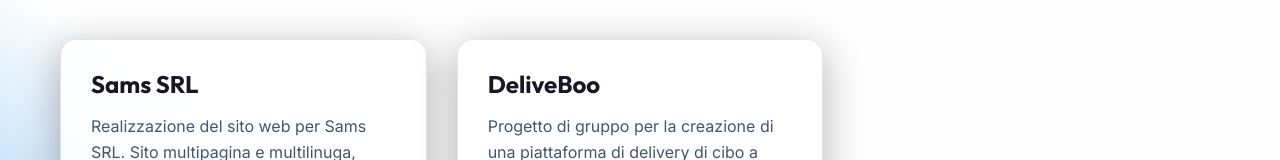
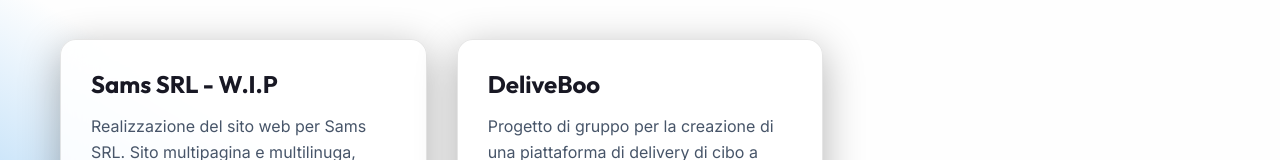
Before and after one commit to micheledimassimo/portfolio-test, a Vue app: page /projects in a window 1280 px wide. Shown: the part 270-430 px from the top of the page. Built offline with nearby package versions, Linux system fonts and the light colour scheme.

Commit message:
feat: update Sams SRL project title to indicate work in progress

```diff
--- a/src/pages/ProjectsPage.vue
+++ b/src/pages/ProjectsPage.vue
@@ -6,7 +6,7 @@
       projects: [
         {
           id: 1,
-          title: 'Sams SRL',
+          title: 'Sams SRL - W.I.P',
           description: 'Realizzazione del sito web per Sams SRL. Sito multipagina e multilinuga, gestito dinamicamente con Vue Router',
           techStack: ['Vue.js', 'Vue Router', 'Scss'],
           link: '#'
```
